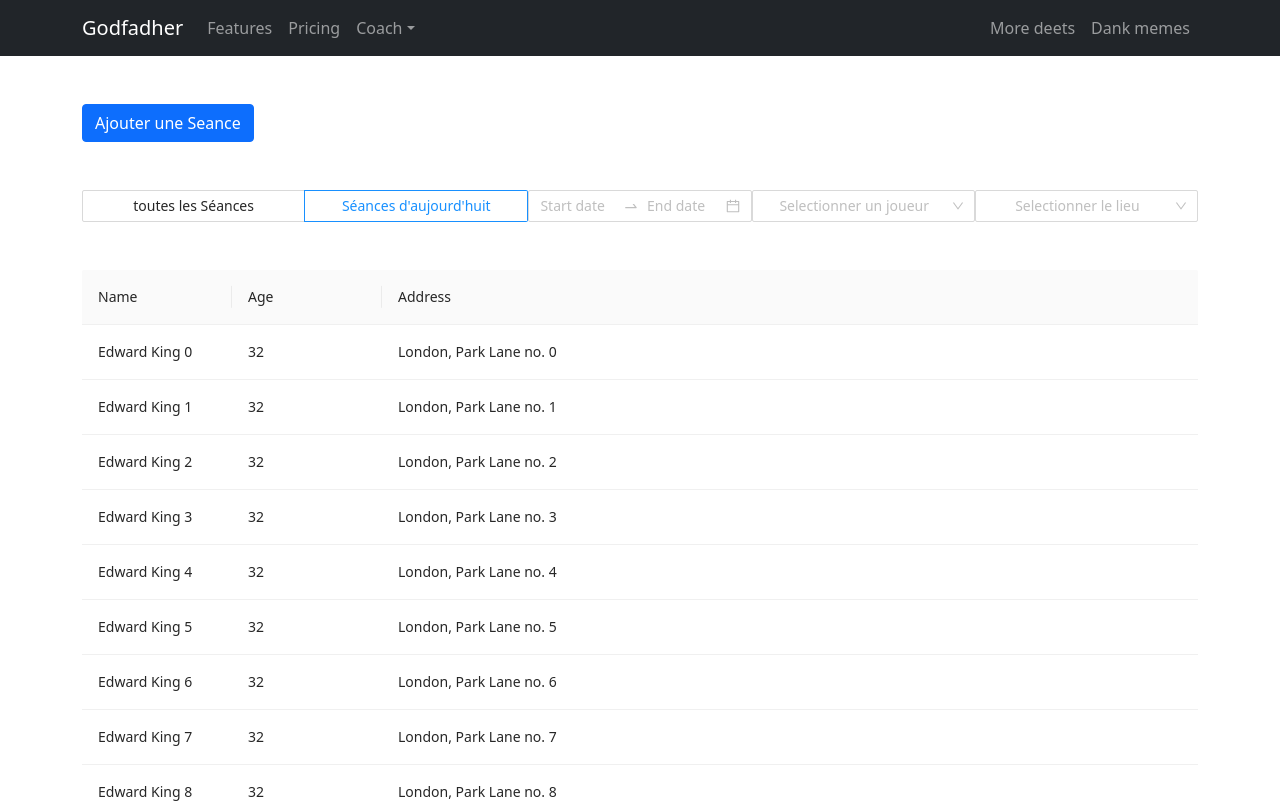
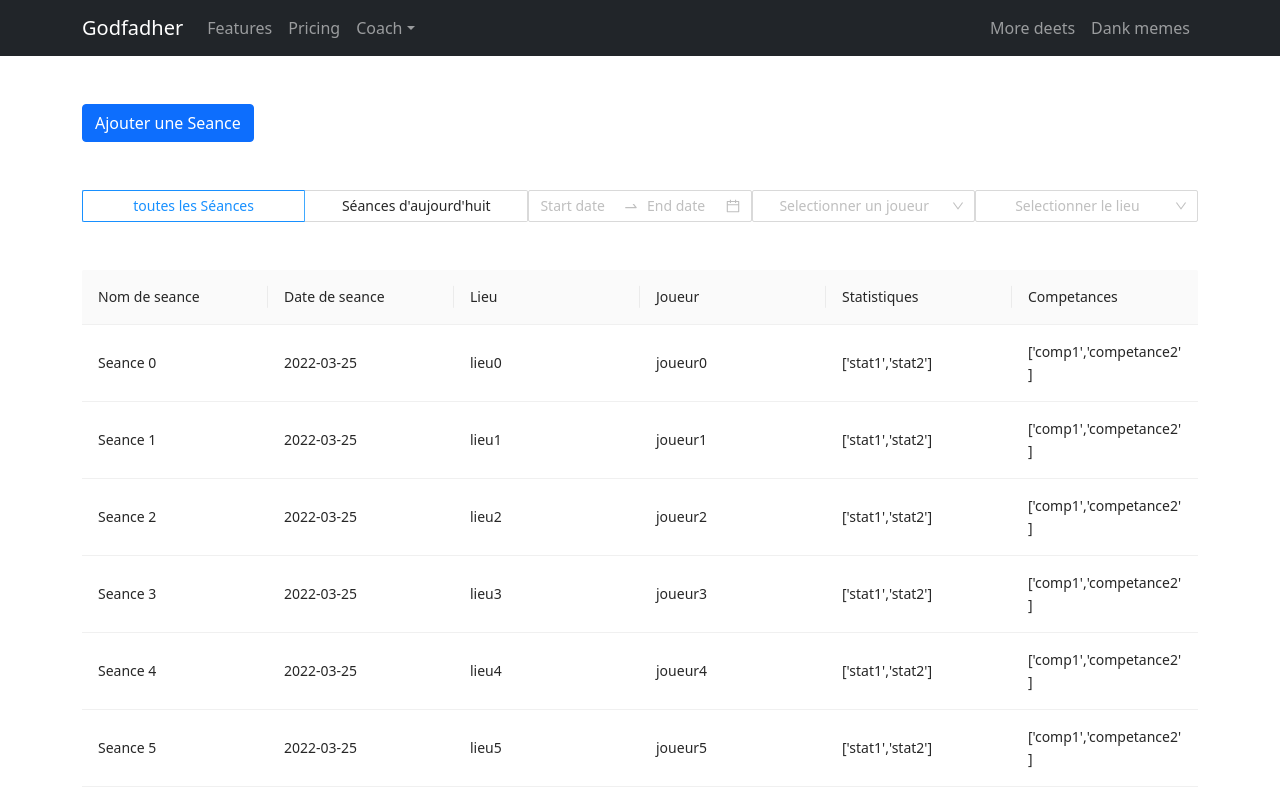
Before and after one commit to K3r0ui/projetreact, a React (Create React App) app in the folder client-side/: page /seances in a window 1280 px wide. Shown: the top 803 px of the page. Built offline with nearby package versions, Linux system fonts and the light colour scheme.

Commit message:
update seancePage filter

```diff
--- a/client-side/package.json
+++ b/client-side/package.json
@@ -13,6 +13,7 @@
     "husky": "^4.3.8",
     "lint-staged": "^12.3.4",
     "lodash": "^4.17.21",
+    "moment": "^2.29.2",
     "prettier": "^2.5.1",
     "react": "^17.0.2",
     "react-bootstrap": "^2.2.2",
--- a/client-side/src/pages/SeancePage/SeancePage.js
+++ b/client-side/src/pages/SeancePage/SeancePage.js
@@ -1,16 +1,18 @@
 import { useEffect, useState } from 'react';
 import { Spin, Space ,Modal,Empty,Radio,DatePicker,Select,Table} from 'antd';
 import SeanceForm from '../../components/SeanceComponents/SeanceForm/SeanceForm';
+import moment from "moment";
 
 
 const SeancePage = () => {
     const { RangePicker } = DatePicker;
-  //  const [data, setData] = useState([]);
+
     const [loading,setLoading]=useState(false)
     const [visible, setVisible] = useState(false);
-    const [size, setSize] = useState('large');
-    const [lieux, SetLieux] = useState(['lieu1','lieu2']);
+    const [size, setSize] = useState('all');
+    const [lieux, SetLieux] = useState(['lieu1','lieu2','lieu3','lieu4']);
     const [joueurs, SetJoueurs] = useState(['joueur1','joueur2']);
+    let dateNow = moment().format("YYYY-MM-DD")
 
 
     //fonction for table
@@ -21,28 +23,62 @@ const SeancePage = () => {
 
     const columns = [
         {
-          title: 'Name',
-          dataIndex: 'name',
+          title: 'Nom de seance',
+          dataIndex: 'nom',
           width: 150,
         },
         {
-          title: 'Age',
-          dataIndex: 'age',
+          title: 'Date de seance',
+          dataIndex: 'date',
           width: 150,
         },
         {
-          title: 'Address',
-          dataIndex: 'address',
+          title: 'Lieu',
+          dataIndex: 'lieu',
+          width: 150,
         },
+        {
+          title: 'Joueur',
+          dataIndex: 'joueur',
+          width: 150,
+        },
+        {
+          title: 'Statistiques',
+          dataIndex: 'statistiques',
+          width: 150,
+        },
+        {
+          title: 'Competances',
+          dataIndex: 'competances',
+          width: 150,
+        },
+
       ];
 
       const data2 = [];
       for (let i = 0; i < 100; i++) {
         data2.push({
           key: i,
-          name: `Edward King ${i}`,
-          age: 32,
-          address: `London, Park Lane no. ${i}`,
+          nom: `Seance ${i}`,
+          date: '2022-03-25',
+          lieu: `lieu${i}`,
+          joueur: `joueur${i}`,
+
+          statistiques:"['stat1','stat2']",
+          competances:"['comp1','competance2']"
+        });
+
+      }
+      for (let i = 0; i < 5; i++) {
+        data2.push({
+          key: i+100,
+          nom: `Seance ${i}`,
+          date: dateNow,
+          lieu: `lieu${i}`,
+          joueur: `joueur${i}`,
+
+          statistiques:"['stat1','stat2']",
+          competances:"['comp1','competance2']"
         });
 
       }
@@ -65,11 +101,19 @@ const SeancePage = () => {
   }
   const onLieuChange = value => {
     console.log(`selected `,value);
+    const dataChange=  data2.filter(seance => seance.lieu ===value )
+    setSize('any')
+
+     setData(dataChange);
+
       };
 
 
 const onJoueurChange = value => {
-    console.log(`selected `,value);
+  setSize('any')
+  const dataChange=  data2.filter(seance => seance.joueur ===value )
+
+  setData(dataChange);
 };
 
   const finish=async(name,description,etat)=>{
@@ -84,12 +128,39 @@ const onJoueurChange = value => {
     }*/
 
   }
+  //bouton tous les seance et seance aujourd'huit
   const buttonChange = (e) => {
+        if(e.target.value==="all")
+        {
+          setData(data2);
+        }
+        else
+        {
+
+
+           const dataChange=  data2.filter(seance =>   moment(seance.date).isSame(dateNow) )
+
+
+          setData(dataChange);
+        }
         setSize( e.target.value );
+        console.log( e.target.value)
       };
 
  const calendarChange = (e) => {
-       console.log(e);
+  setSize('any')
+
+   if(e && e[0]&&e[1])
+   {
+    const a = moment('2022-05-2').isBetween(e[0], e[1]);
+    const dataChange=  data2.filter(seance =>   moment(seance.date).isBetween(e[0], e[1]) )
+
+
+    setData(dataChange);
+    console.log(a);
+   }
+  //range = moment().range(startDate, endDate);
+//console.log(e[0]);
       };
 
 
@@ -99,27 +170,12 @@ const onJoueurChange = value => {
        <div class="container mt-5 ">
          <button type="button" onClick={ajouter} class="btn btn-primary">Ajouter une Seance</button>
 
-        {loading && (<>
-        <div class="d-flex justify-content-center">
-        <Space size="middle">
-        <Spin size="large" />
-        </Space>
-        </div>
-        </>)
-        }
-
-        {data.length==0 &&!loading &&(<>
-
-
-        <Empty />
-        </>)}
-        {!data.length==0 &&!loading &&(<>
         <div className='mt-5 mb-5'>
         <center>
         <Radio.Group style={{ width: '40%' }} value={size} onChange={buttonChange}>
-           <Radio.Button style={{ width: '50%' }} value="default">toutes les Séances</Radio.Button>
+           <Radio.Button style={{ width: '50%' }} value="all">toutes les Séances</Radio.Button>
 
-          <Radio.Button style={{ width: '50%' }} value="large"> Séances d'aujourd'huit</Radio.Button>
+          <Radio.Button style={{ width: '50%' }} value="now"> Séances d'aujourd'huit</Radio.Button>
 
 
 
@@ -136,13 +192,28 @@ const onJoueurChange = value => {
     </Select>
     <Select   placeholder="Selectionner le lieu" style={{ width: "20%"}}  onChange={onLieuChange}>
             {lieux.map(lieu => (
-            <Option key={lieu}>{lieu}</Option>
-            ))}
+              <Option key={lieu}>{lieu}</Option>
+              ))}
         </Select>
 
 
         </center>
         </div>
+              {loading && (<>
+              <div class="d-flex justify-content-center">
+              <Space size="middle">
+              <Spin size="large" />
+              </Space>
+              </div>
+              </>)
+              }
+
+              {data.length==0 &&!loading &&(<>
+
+
+              <Empty />
+              </>)}
+        {!data.length==0 &&!loading &&(<>
         <Table className="mt-5" columns={columns} dataSource={data} pagination={{ pageSize: 50 }} scroll={{ y:600}} />,
 
         </>)}
```
Also changed, not shown: 1 other file (tests, documents, lock files or other folders).
